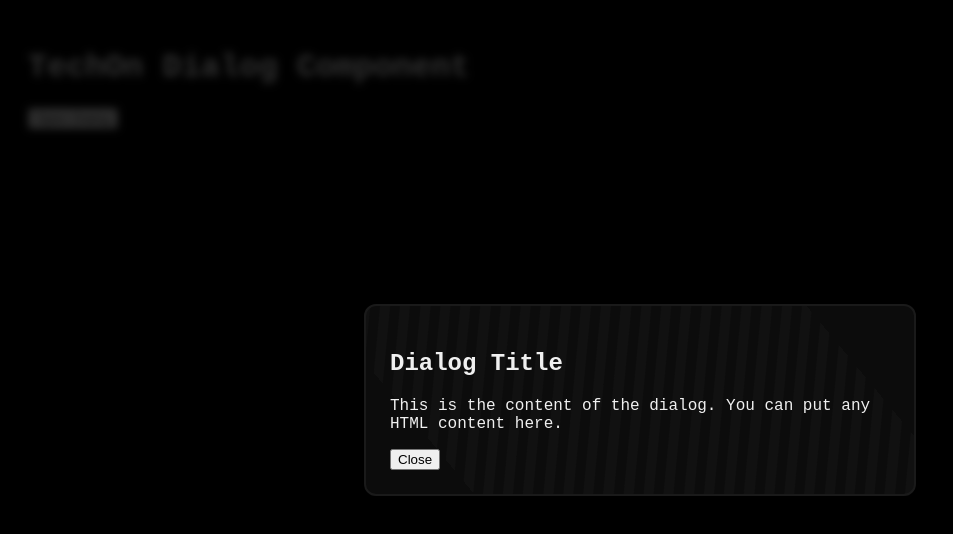
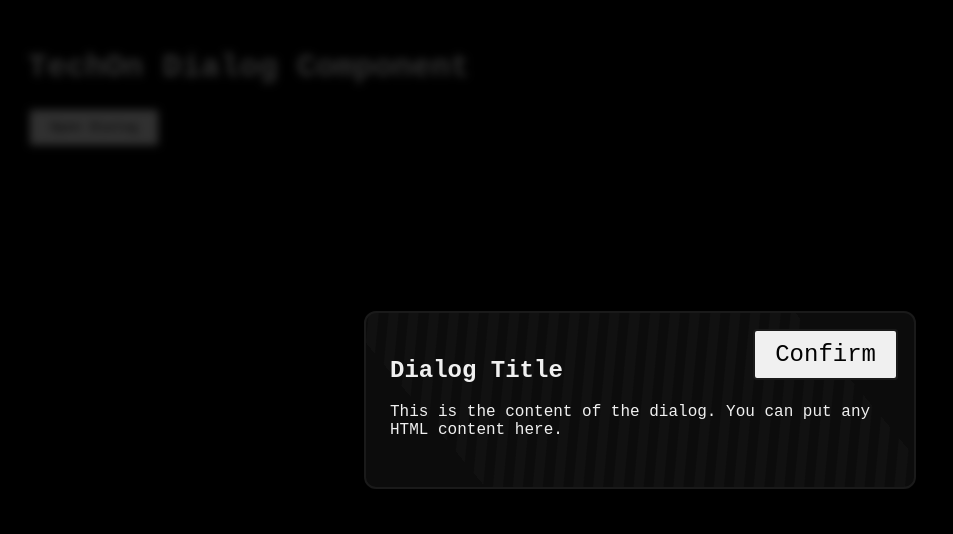
Before and after one commit to ll1ness/TechOne-UI, a plain HTML site: page src/components/dialog/index.html in a window 1280 px wide. Both pictures are taken after a click on the button "Open Dialog". Shown: the whole page, without its empty margins (0-953 px from the left). Drawn offline with Linux system fonts and the light colour scheme.

Commit message:
fix: enable interactive components (Accordion, Dialog, Dropdown, ScrollTop, ToggleButton)

```diff
--- a/src/components/dialog/dialog.css
+++ b/src/components/dialog/dialog.css
@@ -62,7 +62,49 @@
   }
 }
 
-@keyframes matrix-dialog {
-  0% { transform: translate(0, 0) rotate(0deg); }
-  100% { transform: translate(20px, 20px) rotate(360deg); }
+.to-dialog-close {
+  position: absolute;
+  top: 16px;
+  right: 16px;
+  background: transparent;
+  border: none;
+  color: #a0a0a0;
+  font-size: 24px;
+  cursor: pointer;
+  transition: color 0.3s ease;
 }
+
+.to-dialog-close:hover {
+  color: #f0f0f0;
+}
+
+.to-dialog-actions {
+  display: flex;
+  gap: 12px;
+  justify-content: flex-end;
+  margin-top: 24px;
+}
+
+.to-dialog-btn {
+  padding: 10px 20px;
+  border: 2px solid #1a1a1a;
+  background: #0c0c0c;
+  color: #f0f0f0;
+  font-family: 'Courier New', monospace;
+  border-radius: 4px;
+  cursor: pointer;
+  transition: all 0.3s ease;
+}
+
+.to-dialog-btn:hover {
+  border-color: #f0f0f0;
+}
+
+.to-dialog-btn-primary {
+  background: #f0f0f0;
+  color: #030303;
+}
+
+.to-dialog-btn-primary:hover {
+  background: #ffffff;
+}
--- a/src/components/dialog/dialog.js
+++ b/src/components/dialog/dialog.js
@@ -2,23 +2,34 @@
 class TechOnDialog {
   constructor(element) {
     this.element = element;
+    this.id = element.id;
     this.overlay = element.querySelector('.to-dialog-overlay');
     this.closeBtn = element.querySelector('.to-dialog-close');
-    this.openBtn = document.querySelector(element.dataset.trigger);
 
-    this.openBtn?.addEventListener('click', () => this.open());
+    document.querySelectorAll(`[data-dialog="${this.id}"]`).forEach(btn => {
+      btn.addEventListener('click', () => this.open());
+    });
+
     this.closeBtn?.addEventListener('click', () => this.close());
     this.overlay?.addEventListener('click', (e) => {
       if (e.target === this.overlay) this.close();
+    });
+
+    document.addEventListener('keydown', (e) => {
+      if (e.key === 'Escape' && this.element.style.display === 'block') {
+        this.close();
+      }
     });
   }
 
   open() {
     this.element.style.display = 'block';
+    document.body.style.overflow = 'hidden';
   }
 
   close() {
     this.element.style.display = 'none';
+    document.body.style.overflow = '';
   }
 }
 
--- a/src/components/dialog/index.html
+++ b/src/components/dialog/index.html
@@ -74,27 +74,64 @@
             0% { transform: translate(0, 0) rotate(0deg); }
             100% { transform: translate(20px, 20px) rotate(360deg); }
         }
+        .to-dialog-close {
+            position: absolute;
+            top: 16px;
+            right: 16px;
+            background: transparent;
+            border: none;
+            color: #a0a0a0;
+            font-size: 24px;
+            cursor: pointer;
+            transition: color 0.3s ease;
+        }
+        .to-dialog-close:hover {
+            color: #f0f0f0;
+        }
+        .to-dialog-actions {
+            display: flex;
+            gap: 12px;
+            justify-content: flex-end;
+            margin-top: 24px;
+        }
+        .to-dialog-btn {
+            padding: 10px 20px;
+            border: 2px solid #1a1a1a;
+            background: #0c0c0c;
+            color: #f0f0f0;
+            font-family: 'Courier New', monospace;
+            border-radius: 4px;
+            cursor: pointer;
+            transition: all 0.3s ease;
+        }
+        .to-dialog-btn:hover {
+            border-color: #f0f0f0;
+        }
+        .to-dialog-btn-primary {
+            background: #f0f0f0;
+            color: #030303;
+        }
+        .to-dialog-btn-primary:hover {
+            background: #ffffff;
+        }
     </style>
 </head>
 <body>
     <h1>TechOn Dialog Component</h1>
-    <button onclick="openDialog()">Open Dialog</button>
+    <button class="to-dialog-btn to-dialog-btn-primary" data-dialog="dialog">Open Dialog</button>
     <div class="to-dialog-wrapper" id="dialog">
         <div class="to-dialog-overlay">
             <div class="to-dialog">
+                <button class="to-dialog-close">&times;</button>
                 <h2>Dialog Title</h2>
                 <p>This is the content of the dialog. You can put any HTML content here.</p>
-                <button onclick="closeDialog()">Close</button>
+                <div class="to-dialog-actions">
+                    <button class="to-dialog-btn to-dialog-close">Cancel</button>
+                    <button class="to-dialog-btn to-dialog-btn-primary to-dialog-close">Confirm</button>
+                </div>
             </div>
         </div>
     </div>
-    <script>
-        function openDialog() {
-            document.getElementById('dialog').style.display = 'block';
-        }
-        function closeDialog() {
-            document.getElementById('dialog').style.display = 'none';
-        }
-    </script>
 </body>
+<script src="dialog.js"></script>
 </html>
```
Also changed, not shown: src/components/dropdown/dropdown.css (+10 -0 lines), src/components/dropdown/index.html (+2 -1 lines), src/components/scroll-top/index.html (+1 -0 lines), src/components/toggle-button/index.html (+36 -6 lines), src/components/toggle-button/toggle-button.css (+21 -0 lines), src/components/toggle-button/toggle-button.js (+8 -0 lines).
